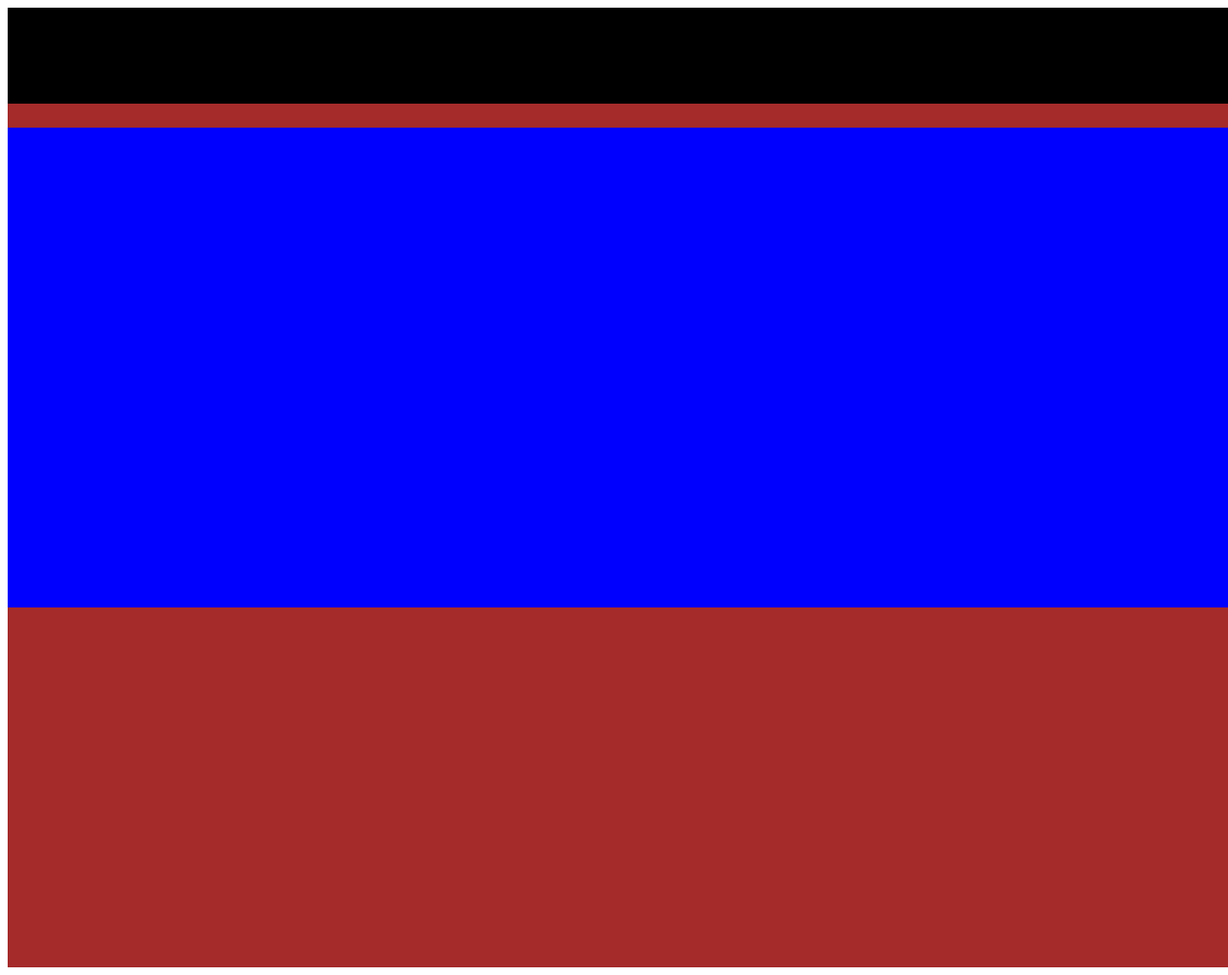
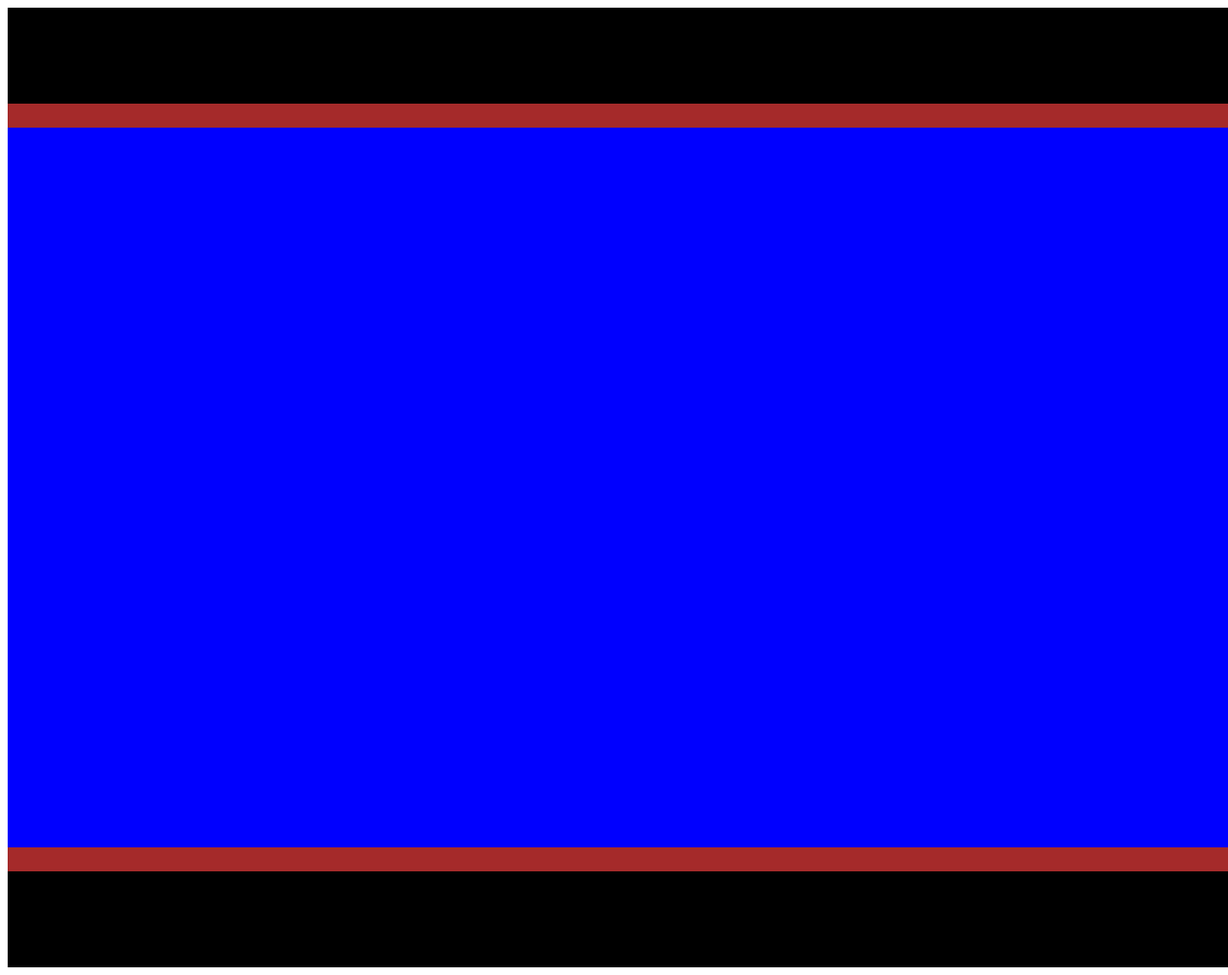
Before and after one commit to Hafidzurr/tryerror, a plain HTML site: page index.html in a window 1280 px wide. Shown: the top 1016 px of the page at 96% size. Drawn offline with Linux system fonts and the light colour scheme.

Commit message:
feat: add style in footer class

```diff
--- a/style.css
+++ b/style.css
@@ -13,7 +13,14 @@
 .content{
     margin-top: 25px;
     width: 1505px;
-    height: 500px;
+    height: 750px;
     background: blue;
 
 }
+
+.footer{
+    margin-top: 25px;
+    width: 1505px;
+    height: 100px;
+    background: black;
+}
```
